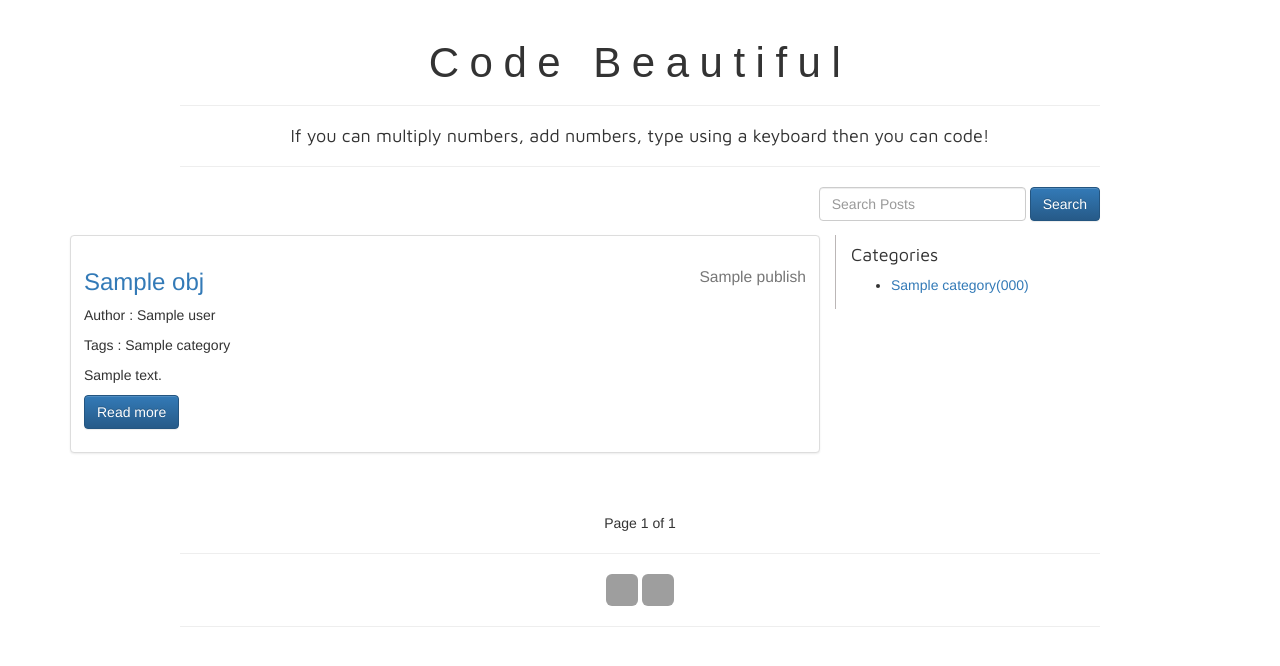
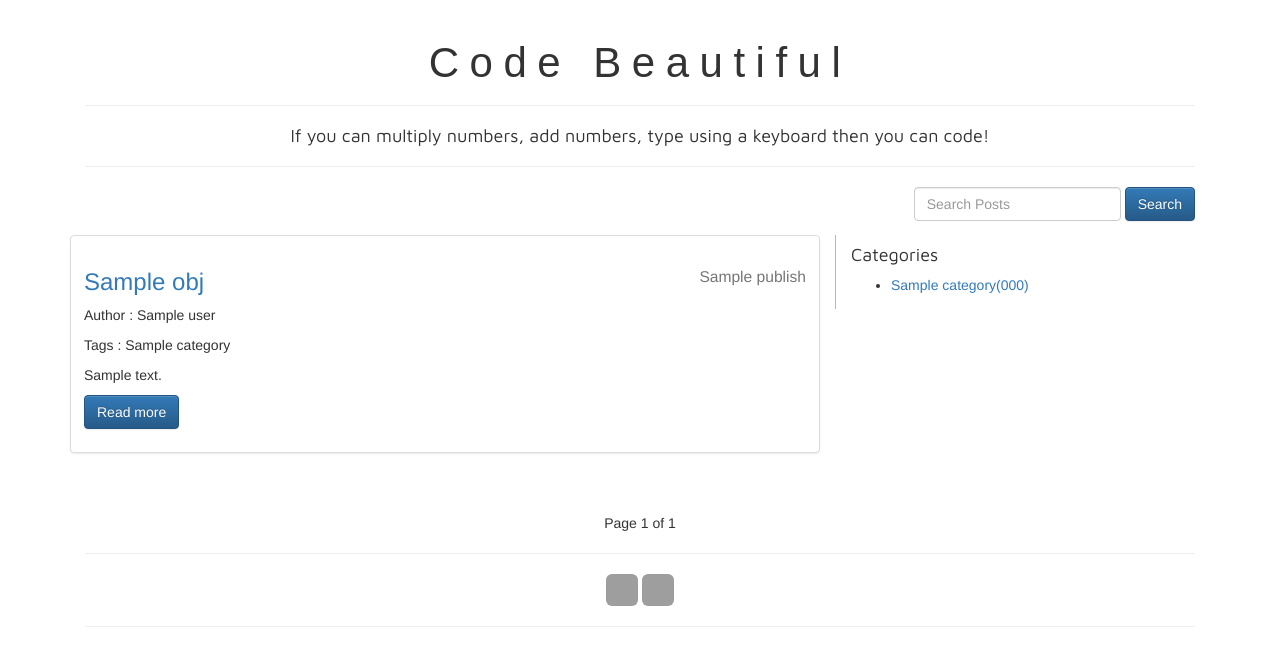
Before and after one commit to hrsvrdhn/blog_django, a Django app: template templates/post_list.html in a window 1280 px wide. Shown: the top 666 px of the page. Run offline with Django 3.2, Linux system fonts and the light colour scheme; the template is opened without the code that fills it: most values are stand-ins (such as "Sample title", 1, 10 or a date in 2020); parts of the project's set-up code (start-up, migrations or seed data) failed here and were passed over; some libraries are stand-ins or nearby versions; grey boxes are pictures that could not be loaded.

Commit message:
Changed col-sm-10 col-sm-offset-1 to col-sm-12

```diff
--- a/templates/post_list.html
+++ b/templates/post_list.html
@@ -1,7 +1,7 @@
 {% extends "base.html" %}
 
 {% block content %}
-<div class="col-sm-10 col-sm-offset-1">
+<div class="col-sm-12">
 <div class="page-header text-center">
 <h1 style="font-family: 'Maven Pro:900', sans-serif;letter-spacing: 0.25em;font-size: 3em">Code Beautiful</h1>
 </div>
@@ -70,7 +70,7 @@
   </ul>
 </div>
 </div>
-<div class="col-sm-10 col-sm-offset-1">
+<div class="col-sm-12">
    <nav aria-label="...">
       <ul class="pager">
         {% if obj_list.has_previous %}
```
Also changed, not shown: db.sqlite3.
